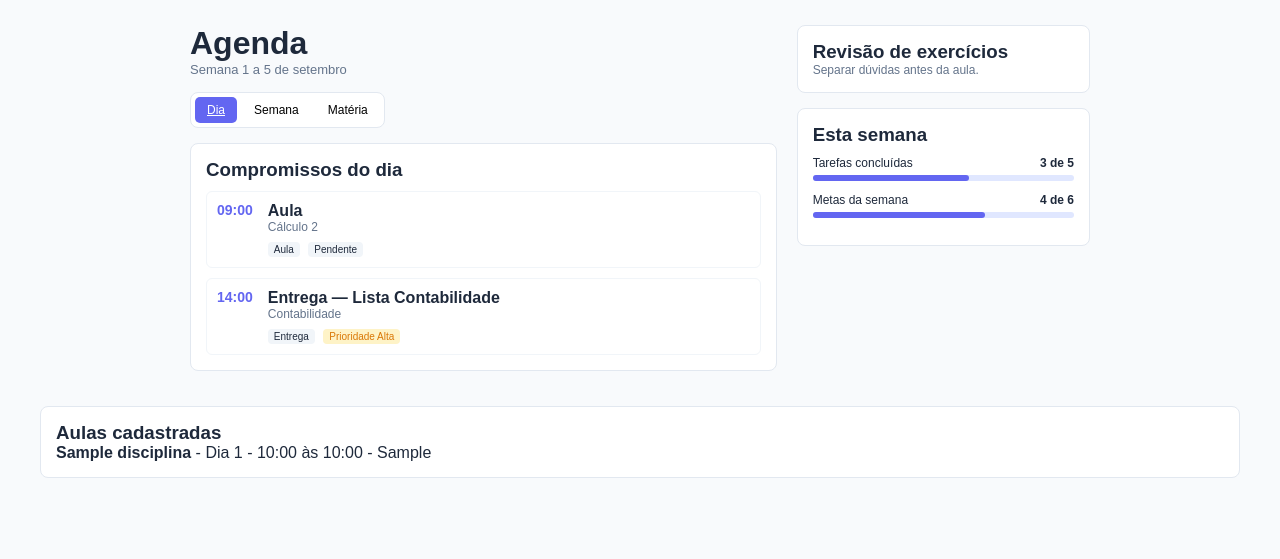
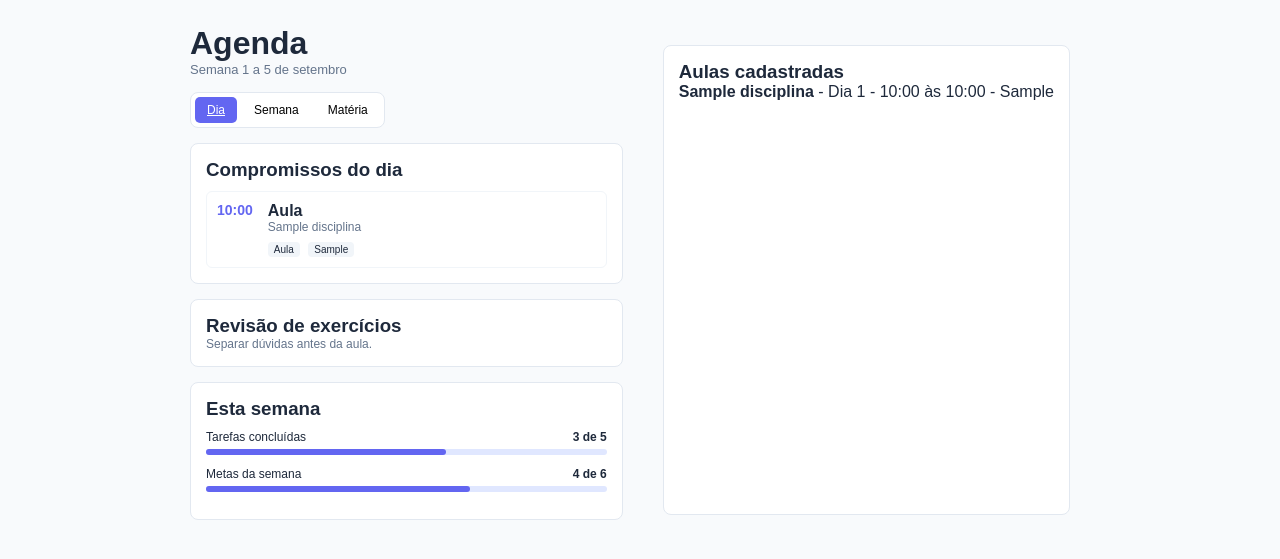
Before and after one commit to GabrielaJusto/Timeline, a Django app: page /agenda/ in a window 1280 px wide. Shown: the part 48-607 px from the top of the page. Run offline with Django 5.2, Linux system fonts and the light colour scheme; tables that the repository leaves empty hold one stand-in row (values such as "Sample post").

Commit message:
Implementa visualizacao semanal da agenda

```diff
--- a/config/urls.py
+++ b/config/urls.py
@@ -25,4 +25,6 @@ urlpatterns = [
     path("adicionar-tarefa/", views.adicionar_tarefa, name="adicionar_tarefa"),
     path("", views.inicio, name="inicio"),
     path("agenda/", views.agenda, name="agenda"),
+    path("agenda/semana/", views.agenda_semanal, name="agenda_semana"),
+    path("novo-compromisso/", views.novo_compromisso, name="novo_compromisso"),
 ]
--- a/core/templates/agenda-semana.html
+++ b/core/templates/agenda-semana.html
@@ -46,9 +46,9 @@
                 </div>
 
                 <div class="dias">
-                    {% for dia in dias %}
+                    {% for dia in dias_semana %}
                     <div class="dia">
-                        <h3>{{ dia.nome }}</h3>
+                        <h3>{{ dia|date:"l, d/m" }}</h3>
                         {% for evento in dia.eventos %}
                         <a href="?semana={{ dias.0.data|date:'Y-m-d' }}&evento={{ evento.chave }}"
                            class="evento{% if selecionado and evento.chave == selecionado.chave %} selecionado{% endif %}">
--- a/core/templates/agenda.html
+++ b/core/templates/agenda.html
@@ -45,7 +45,7 @@
 
       <!-- Sistema de abas funcionais -->
       <div class="tabs">
-        <a href="hoje.html"class="tab active">Dia</a>
+        <a href="{% url 'agenda' %}" class="tab active">Dia</a>
         <button class="tab">Semana</button>
         <button class="tab">Matéria</button>
       </div>
@@ -53,26 +53,21 @@
       <div class="box">
         <h3>Compromissos do dia</h3>
 
+{% for aula in aulas %}
 <div class="event">
-          <span class="time">09:00</span>
+    <span class="time">{{ aula.hora_inicio|time:"H:i" }}</span>
     <div>
         <h4>Aula</h4>
-            <p style="font-size:12px; color:#64748b; margin-bottom:5px;">Cálculo 2</p>
+        <p style="font-size:12px; color:#64748b; margin-bottom:5px;">
+            {{ aula.disciplina.nome }}
+        </p>
         <span class="pill">Aula</span>
-            <span class="pill">Pendente</span>
+        <span class="pill">{{ aula.local }}</span>
     </div>
 </div>
-
-        <div class="event">
-          <span class="time">14:00</span>
-          <div>
-            <h4>Entrega — Lista Contabilidade</h4>
-            <p style="font-size:12px; color:#64748b; margin-bottom:5px;">Contabilidade</p>
-            <span class="pill">Entrega</span>
-            <span class="pill pill-yellow">Prioridade Alta</span>
-          </div>
-        </div>
-      </div>
+{% empty %}
+<p>Nenhuma aula cadastrada.</p>
+{% endfor %}
     </div>
 
     <div class="col-side">
--- a/core/views.py
+++ b/core/views.py
@@ -88,3 +88,41 @@ def agenda(request):
   from .models import Aula
   aulas = Aula.objects.select_related("disciplina").all().order_by("dia_semana","hora_inicio")
   return render(request, "agenda.html", {"aulas": aulas})
+
+
+def agenda_semanal(request):
+    from .models import Aula
+
+    data_atual = timezone.localdate()
+    inicio_semana = data_atual - timedelta(days=data_atual.weekday())
+    dias_semana = [inicio_semana + timedelta(days=i) for i in range(7)]
+
+    dias = []
+
+    for i, data in enumerate(dias_semana, start=1):
+        aulas_do_dia = Aula.objects.filter(
+            dia_semana=i
+        ).select_related("disciplina").order_by("hora_inicio")
+
+        dias.append({
+            "data": data,
+            "aulas": aulas_do_dia,
+        })
+
+    fim_semana = dias_semana[-1]
+
+    aulas = Aula.objects.select_related("disciplina").all().order_by(
+        "dia_semana", "hora_inicio"
+    )
+
+    return render(request, "agenda-semana.html", {
+        "aulas": aulas,
+        "data_atual": data_atual,
+        "inicio_semana": inicio_semana,
+        "fim_semana": fim_semana,
+        "dias_semana": dias_semana,
+        "dias": dias,
+    })
+
+def novo_compromisso(request):
+    return render(request, "novo-compromisso.html")
```
Lines whose indentation alone changed are shown as unchanged.
